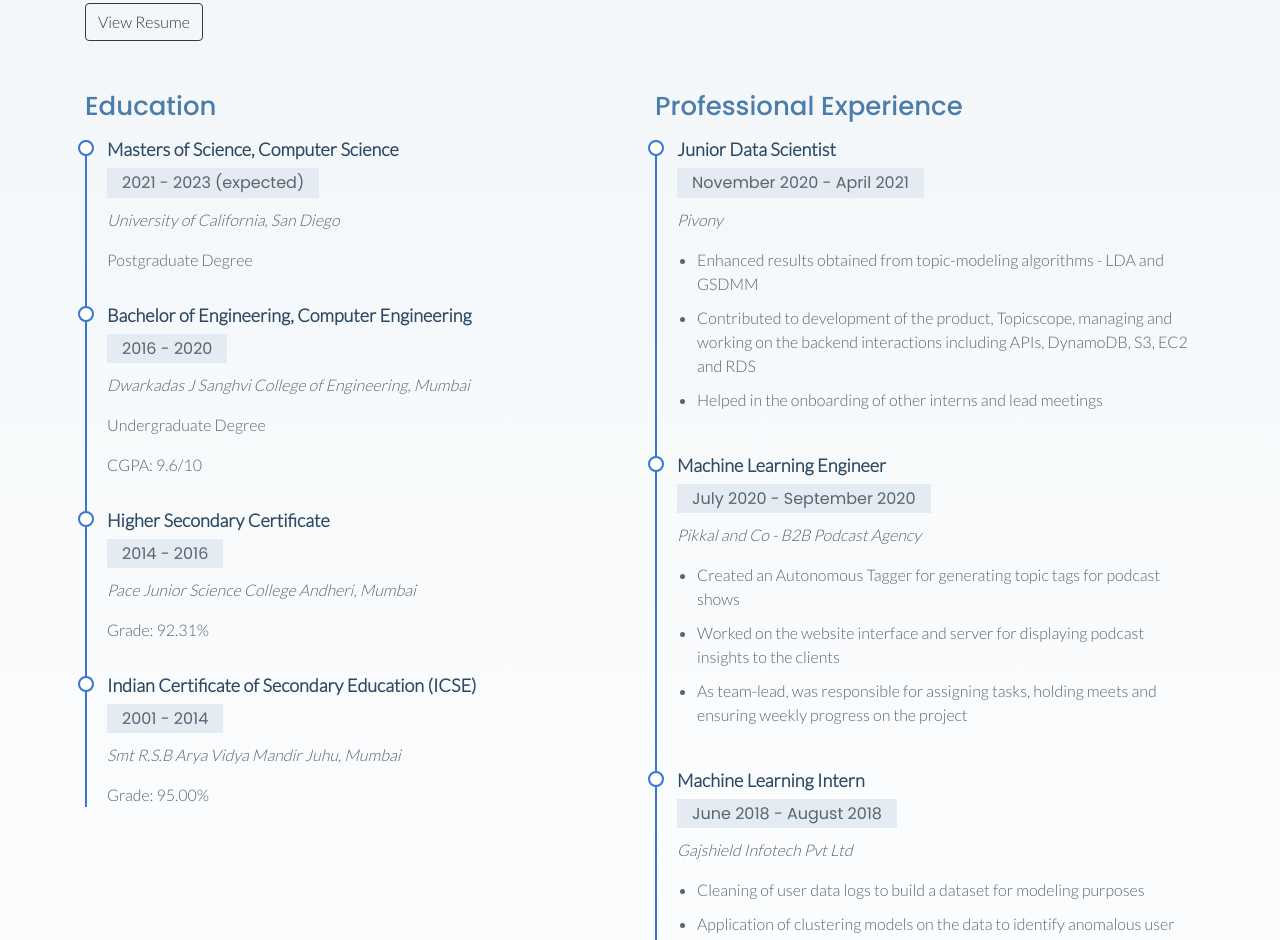
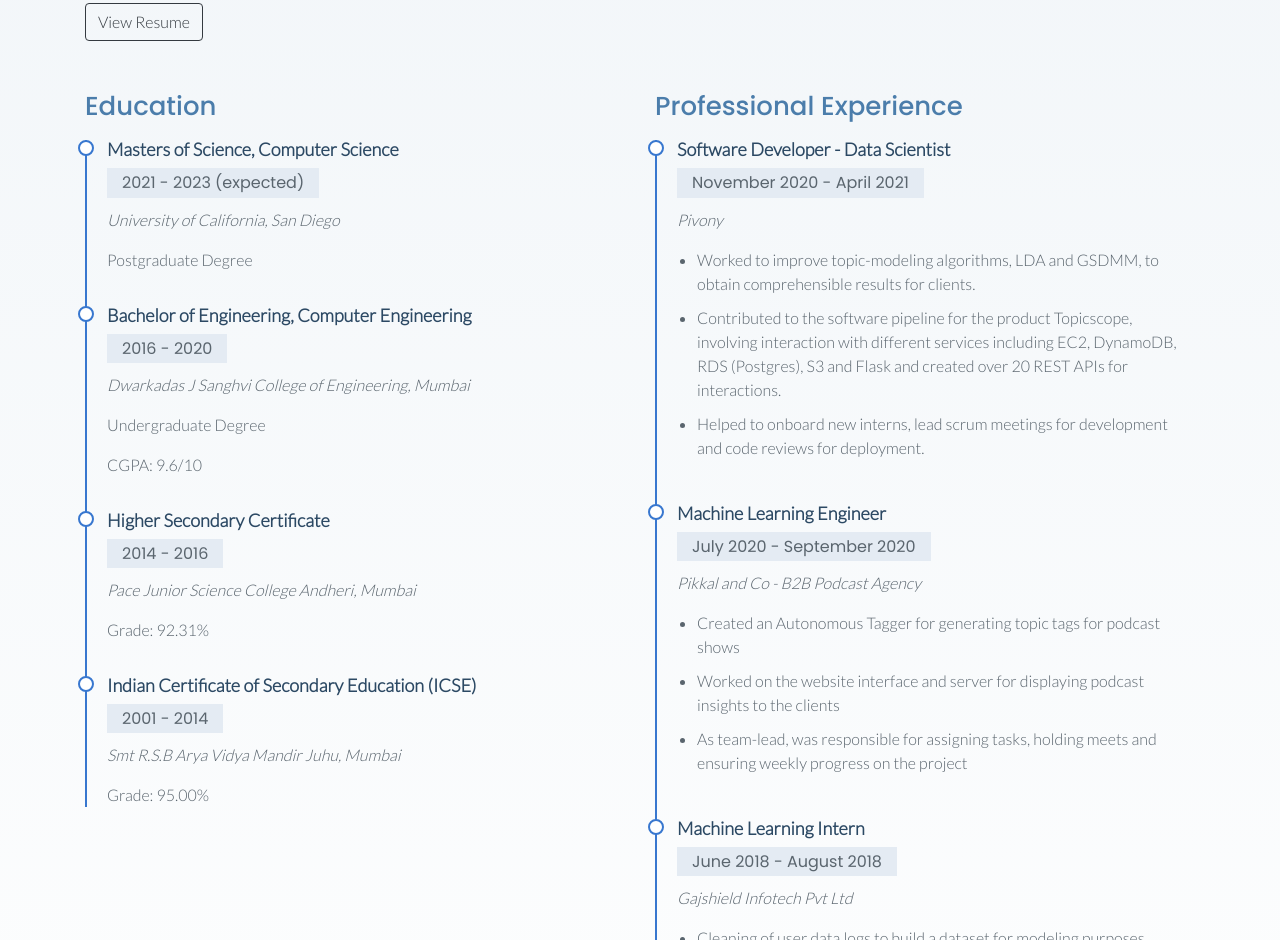
Before and after one commit to AdityaJ42/AdityaJ42.github.io, a plain HTML site: page index.html in a window 1280 px wide. Shown: the part 1170-2110 px from the top of the page. Drawn offline with nearby package versions, Linux system fonts and the light colour scheme; a web font is replaced by a local one.

Commit message:
Pivony changes

```diff
--- a/index.html
+++ b/index.html
@@ -198,14 +198,14 @@
           <div class="col-lg-6">
             <h3 class="resume-title">Professional Experience</h3>
             <div class="resume-item">
-              <h4>Junior Data Scientist</h4>
+              <h4>Software Developer - Data Scientist</h4>
               <h5>November 2020 - April 2021</h5>
               <p><em>Pivony</em></p>
               <p>
                 <ul>
-                  <li>Enhanced results obtained from topic-modeling algorithms - LDA and GSDMM</li>
-                  <li>Contributed to development of the product, Topicscope, managing and working on the backend interactions including APIs, DynamoDB, S3, EC2 and RDS</li>
-                  <li>Helped in the onboarding of other interns and lead meetings</li>
+                  <li>Worked to improve topic-modeling algorithms, LDA and GSDMM, to obtain comprehensible results for clients.</li>
+                  <li>Contributed to the software pipeline for the product Topicscope, involving interaction with different services including EC2, DynamoDB, RDS (Postgres), S3 and Flask and created over 20 REST APIs for interactions.</li>
+                  <li>Helped to onboard new interns, lead scrum meetings for development and code reviews for deployment.</li>
                 </ul>
               </p>
             </div>
```
